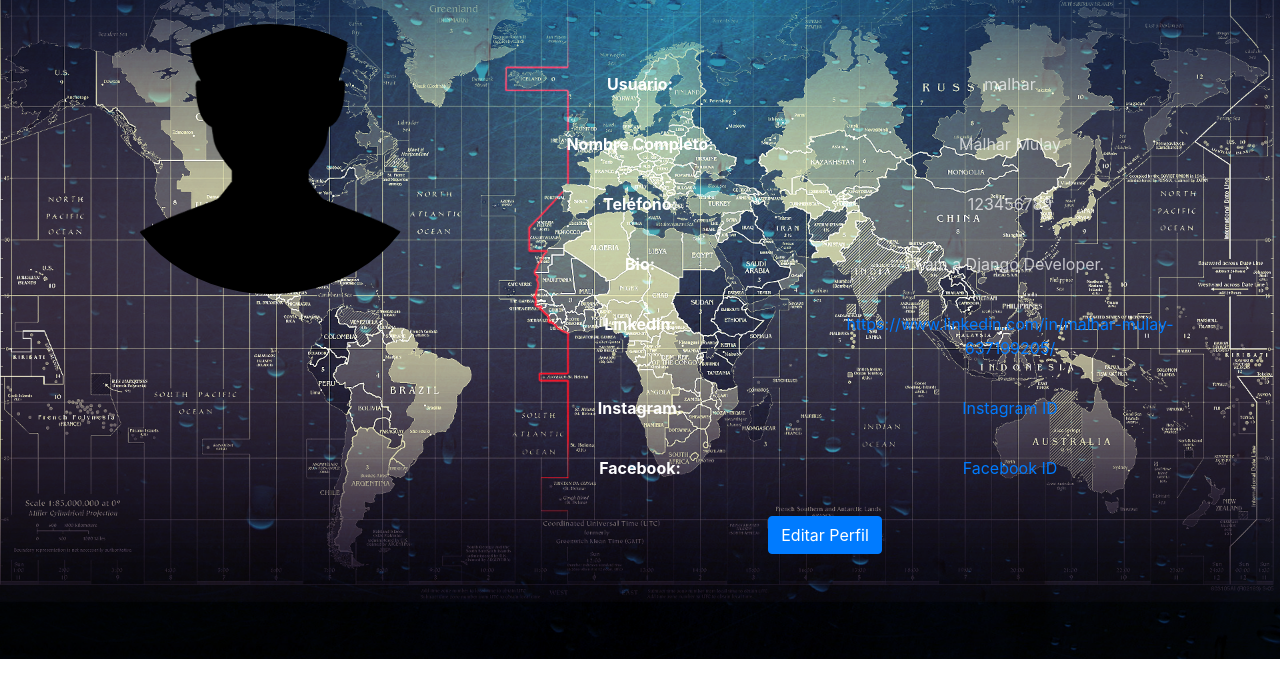
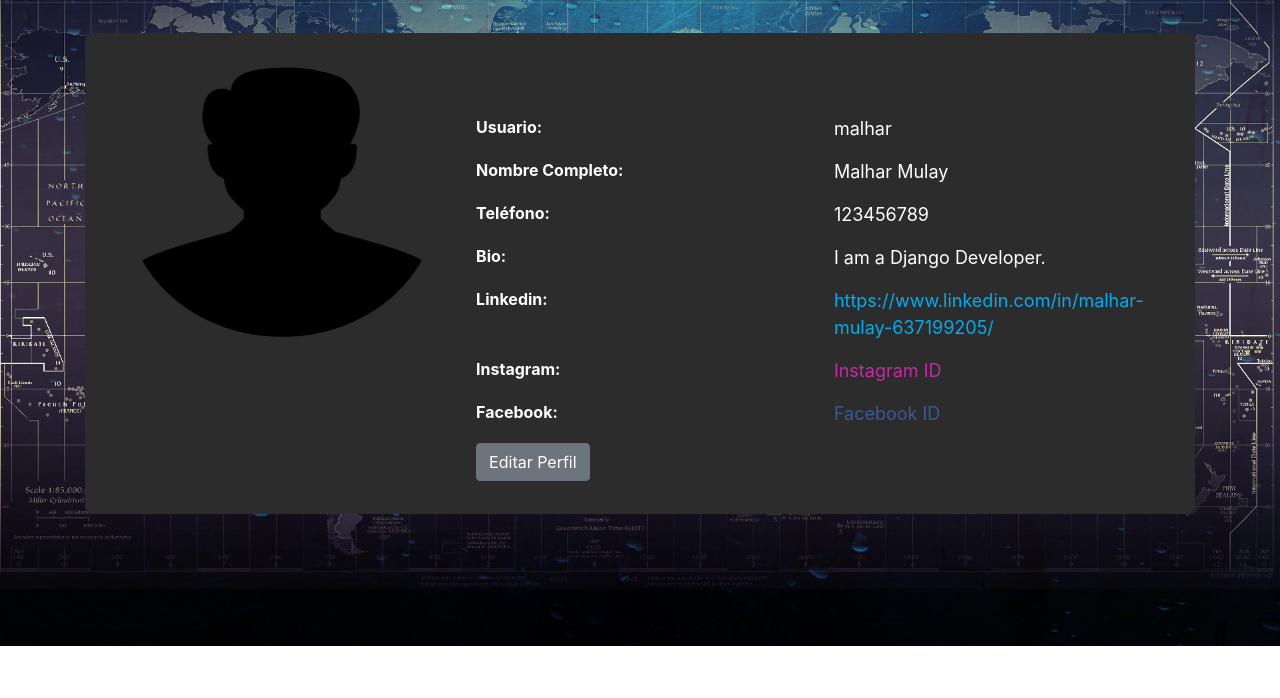
Before and after one commit to M3dioP3lo/Web-01, a Django app: page /profile/ in a window 1280 px wide. Shown: the part 56-754 px from the top of the page. Run offline with Django 3.2, Linux system fonts and the light colour scheme; a user stored in the database is signed in; data comes from the database, SQL or seed files in the repository; some libraries are stand-ins or nearby versions.

Commit message:
Se modificó la vista de profile.html

```diff
--- a/home/templates/profile.html
+++ b/home/templates/profile.html
@@ -4,45 +4,32 @@
 {% block profileactive %} active {% endblock profileactive %}
 
 {% block css %}
-<style>
-    .profile {
+.profile{
     padding: 3%;
     margin-top: 3%;
     margin-bottom: 3%;
     border-radius: 0.5rem;
-        background: #2c2c2c; /* Fondo oscuro */
-        color: #fff; /* Texto blanco */
-        box-shadow: 0 4px 8px rgba(0, 0, 0, 0.1); /* Sombra suave */
+    background-color: #2c2c2c; /* Color de fondo oscuro */
+    color: white; /* Texto en blanco */
 }
 
-    .profile-img {
+.profile-img{
     text-align: center;
 }
 
 .profile-img img {
-        border-radius: 50%; /* Imagen redonda */
-        object-fit: cover;
+    border-radius: 50%;
 }
 
-    .profile .row {
-        text-align: center;
-        margin-bottom: 20px;
+.profile-tab p {
+    font-size: 18px;
+    color: white; /* Aseguramos que todo el texto sea blanco */
 }
 
 label {
     font-weight: bold;
-        color: #fff;
+    color: white;
 }
-
-    p {
-        color: rgba(255, 255, 255, 0.7);
-    }
-
-    .btn-secondary {
-        background-color: #007bff;
-        border-color: #007bff;
-    }
-</style>
 {% endblock %}
 
 {% block body %}
@@ -51,7 +38,7 @@
         <div class="col-md-4">
             <div class="profile-img">
                 {% if user.profile.image %}
-                <img src="{{user.profile.image.url}}" alt="" width="310px" height="270px">
+                <img src="{{user.profile.image.url}}" alt="Imagen de Perfil" width="310px" height="270px">
                 {% endif %}
             </div>
         </div>
@@ -101,7 +88,7 @@
                             <label>Linkedin:</label>
                         </div>
                         <div class="col-md-6">
-                            <p><a href="{{user.profile.linkedin}}">{{user.profile.linkedin}}</a></p>
+                            <p><a href="{{user.profile.linkedin}}" style="color: #00aced;">{{user.profile.linkedin}}</a></p>
                         </div>
                     </div>
                     {% endif %}
@@ -111,7 +98,7 @@
                             <label>Instagram:</label>
                         </div>
                         <div class="col-md-6">
-                            <p><a href="{{user.profile.instagram}}">{{user.profile.instagram}}</a></p>
+                            <p><a href="{{user.profile.instagram}}" style="color: #c32aa3;">{{user.profile.instagram}}</a></p>
                         </div>
                     </div>
                     {% endif %}
@@ -121,7 +108,7 @@
                             <label>Facebook:</label>
                         </div>
                         <div class="col-md-6">
-                            <p><a href="{{user.profile.facebook}}">{{user.profile.facebook}}</a></p>
+                            <p><a href="{{user.profile.facebook}}" style="color: #3b5998;">{{user.profile.facebook}}</a></p>
                         </div>
                     </div>
                     {% endif %}
```
Lines whose indentation alone changed are shown as unchanged.
